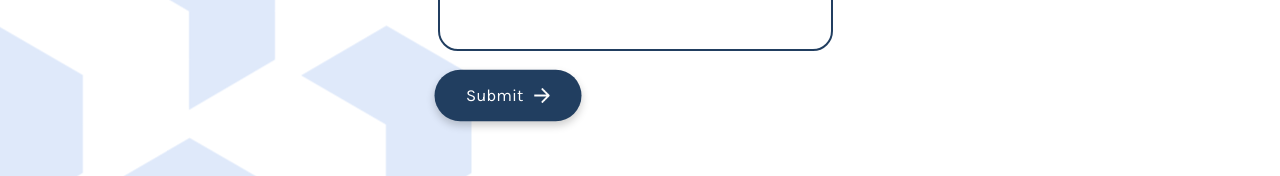
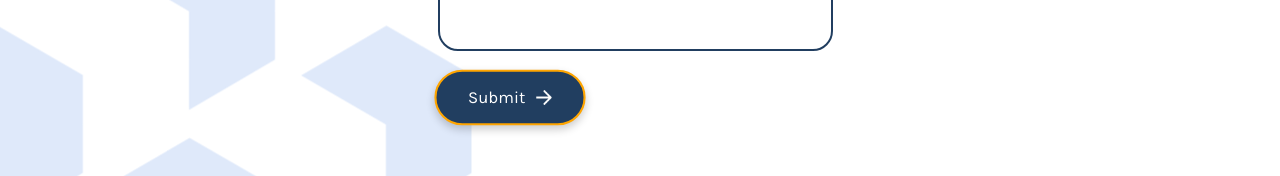
Before and after one commit to david14higgins/Lanthanideas.com, a React (Vite) app: page / in a window 1280 px wide. In both pictures the pointer is over the button "Submit". Shown: the part 3936-4112 px from the top of the page. Built offline with nearby package versions, Linux system fonts and the light colour scheme.

Commit message:
submit button hover added

```diff
--- a/src/components/ContactPage/ContactForm.css
+++ b/src/components/ContactPage/ContactForm.css
@@ -82,8 +82,13 @@
 }
 
 .contact-form button:hover {
-    transform: scale(1.05); /* Enlarge button */
-    box-shadow: 0 4px 8px rgba(0, 0, 0, 0.2); /* Add a shadow for depth */
+    transform: scale(1.05);
+    box-shadow: 0 4px 8px rgba(0, 0, 0, 0.2);
+    border: 2px solid var(--primary-orange);
+}
+
+.contact-form button:active {
+    transform: scale(0.95);
 }
 
 /* ----- Responsive Settings ------ */
```
